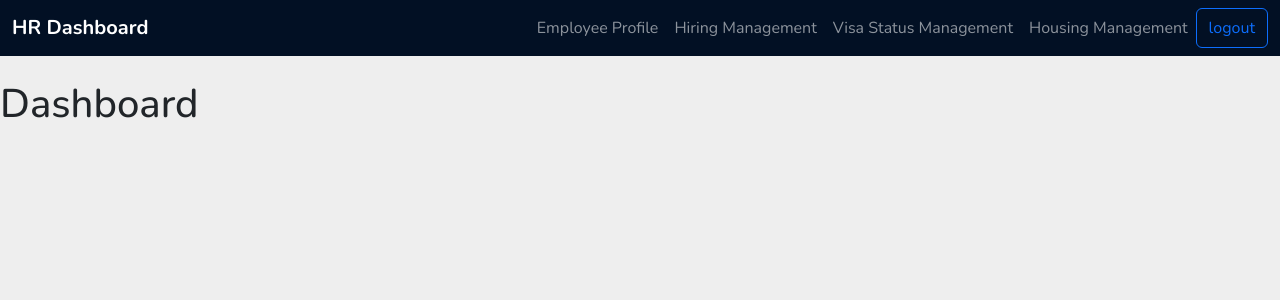
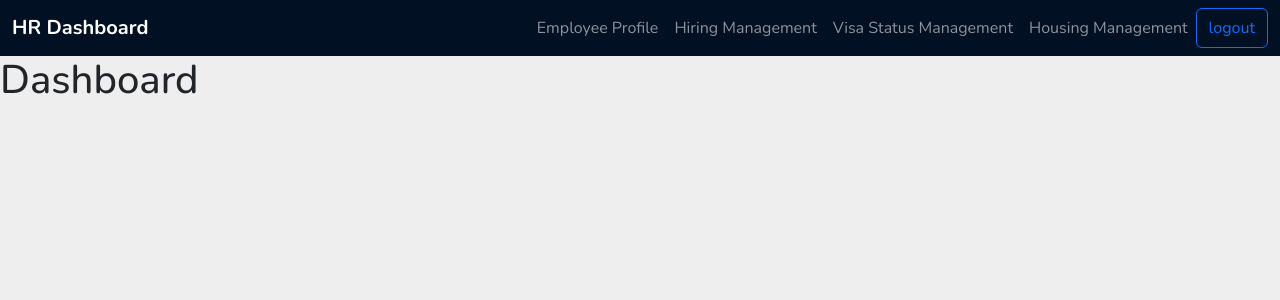
Before and after one commit to Annezhang673/Employee-Management-Portal, a React (Create React App) app in the folder frontend/: page /app/dashboard in a window 1280 px wide. Both pictures are taken after a click on the button "Login as HR". Shown: the top 300 px of the page. Built offline with nearby package versions, Linux system fonts and the light colour scheme.

Commit message:
Fixing style

```diff
--- a/frontend/src/layout/AppLayout.tsx
+++ b/frontend/src/layout/AppLayout.tsx
@@ -19,7 +19,10 @@ export default function AppLayout() {
   return (
     <div className="d-flex flex-column min-vh-100 bg-primary">
       {user.role === "hr" ? <HRNavigation /> : <EmployeeNavigation />}
-      <main className="flex-grow-1 mt-4 text-dark">
+      <main
+        className="flex-grow-1 text-dark"
+        // style={{ background: "linear-gradient(to bottom, #021024, #5483b3)" }}
+      >
         <Outlet />
       </main>
     </div>
--- a/frontend/src/pages/LoginPage.tsx
+++ b/frontend/src/pages/LoginPage.tsx
@@ -10,7 +10,7 @@ export default function LoginPage() {
   };
 
   return (
-    <div className="container p-4">
+    <div className="container p-4 text-primary">
       <h2>Login Page</h2>
       <button
         className="btn btn-primary me-2"
```
